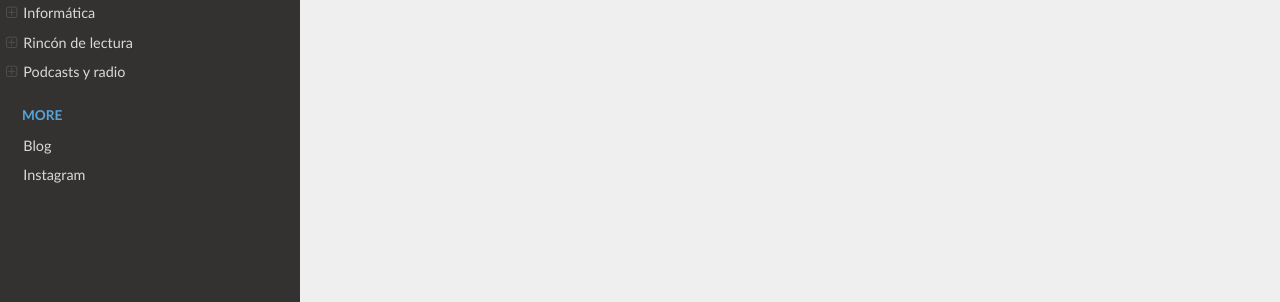
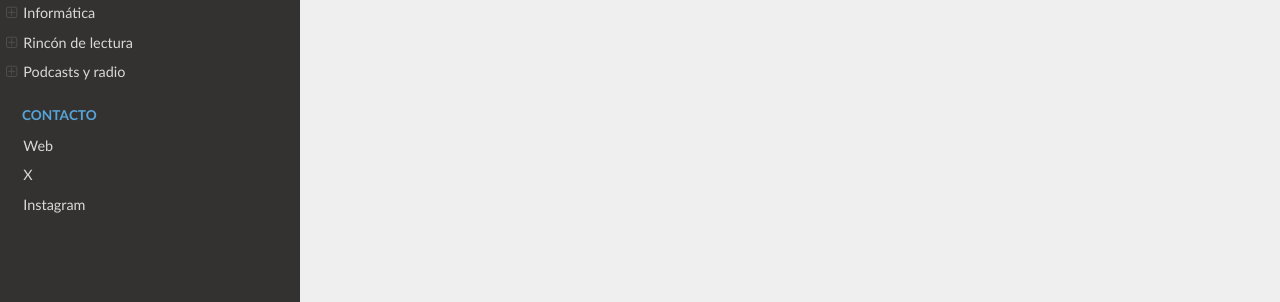
Before and after one commit to ebenimeli/ebenimeli-docs, an MkDocs documentation site: the page built from docs/index.md, in a window 1280 px wide. Shown: the part 460-762 px from the top of the page. Built offline with MkDocs 1.6.1, drawn with Linux system fonts in a browser that asks for light colours; nearby versions of some CDN libraries.

Commit message:
Contact information

```diff
--- a/mkdocs.yml
+++ b/mkdocs.yml
@@ -16,9 +16,10 @@ nav:
     - 'Libros': 'contents/lectura/libros.md'
   - 'Podcasts y radio':
     - 'Podcasts': 'contents/recursos/podcasts.md'
-- 'More':
-  - 'Blog': 'https://www.esferatic.com'
-  - 'Instagram': 'https://www.instagram.com/esferatic'
+- 'Contacto':
+  - 'Web': 'https://www.ebenimeli.org'
+  - 'X': 'https://www.x.com/enriquebenimeli'
+  - 'Instagram': 'https://www.instagram.com/ebenimeli'
 
 theme:
     language: es
```
